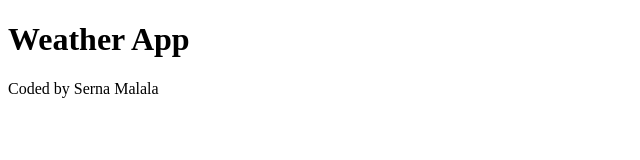
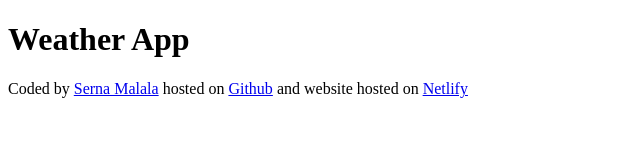
Before and after one commit to sernamalala/Basic-Weather-Application, a plain HTML site: page index.html in a window 1280 px wide. Shown: the whole page, without its empty margins (0-640 px from the left). Drawn offline with Linux system fonts and the light colour scheme.

Commit message:
updated footer links

```diff
--- a/index.html
+++ b/index.html
@@ -8,6 +8,6 @@
 <body>
     <h1>Weather App</h1>
 
-    <footer>Coded by Serna Malala</footer>
+    <footer>Coded by <a href="https://github.com/sernamalala" target="_blank">Serna Malala</a> hosted on <a href="https://github.com/sernamalala/Basic-Weather-Application" target="_blank">Github</a> and website hosted on <a href="https://simpleandeasyweatherapplication.netlify.app/" target="_blank">Netlify</a></footer>
 </body>
 </html>
```
